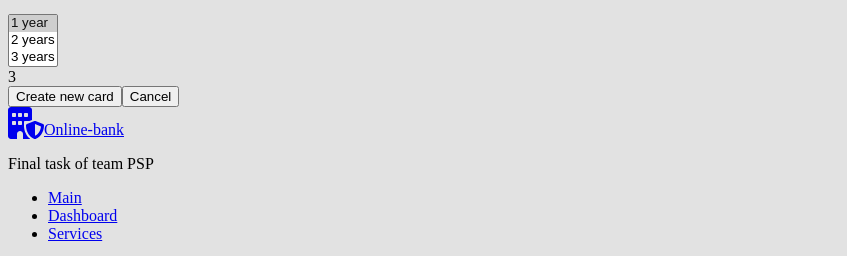
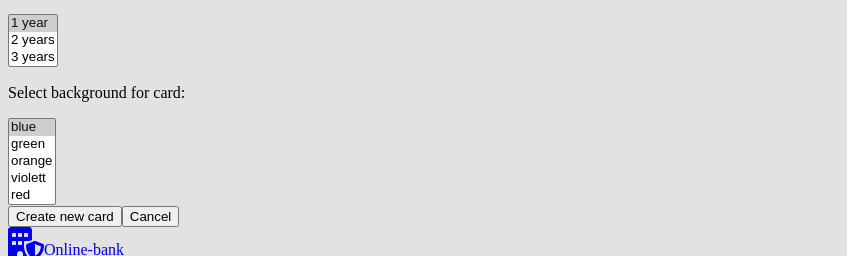
Before and after one commit to pshigotskaya26/online-banking-2023-team, a React (Create React App) app: page /new-card in a window 1280 px wide. Shown: the part 678-934 px from the top of the page, without its empty margins (0-847 px from the left). Built offline with nearby package versions, Linux system fonts and the light colour scheme.

Commit message:
feat: implement selection of background for new card

```diff
--- a/src/components/formNewCard/index.css
+++ b/src/components/formNewCard/index.css
@@ -21,6 +21,7 @@
 }
 
 .select-currency,
-.select-expiration {
+.select-expiration,
+.select-background {
 	@apply w-full border;
 }
--- a/src/components/formNewCard/index.tsx
+++ b/src/components/formNewCard/index.tsx
@@ -2,19 +2,29 @@ import React, {useState} from 'react';
 import './index.css';
 import CardCurrencyEnum from "../../types/enums/CardCurrencyEnum";
 import CardExpiryDateEnum from '../../types/enums/CardExpiryDateEnum';
+import CardBackgroundEnum from '../../types/enums/CardBackgroundEnum';
 import OptionItemCurrency from "../optionItemCurrency";
 import OptionItemExpiration from '../optionItemExpiration';
+import OptionItemBackground from '../optionItemBackground';
 
 const FormNewCard: React.FC = () => {
 	const [currency, setCurrency] = useState<string>(CardCurrencyEnum.USD);
 	const [expiration, setExpiration] = useState<string>(CardExpiryDateEnum.year_1);
+	const [background, setBackground] = useState<string>(CardBackgroundEnum.blue);
 
 	const changeCurrency =(newCurrency: string): void => {
+		console.log(newCurrency);
 		setCurrency(newCurrency);
 	};
 
 	const changeExpiration =(newExpiration: string): void => {
+		console.log(newExpiration);
 		setExpiration(newExpiration);
+	};
+
+	const changeBackground =(newBackground: string): void => {
+		console.log(newBackground);
+		setBackground(newBackground);
 	};
 
 	const handleSelectCurrency = (event: React.ChangeEvent<HTMLSelectElement>) => {
@@ -24,6 +34,10 @@ const FormNewCard: React.FC = () => {
 	const handleSelectExpiration = (event: React.ChangeEvent<HTMLSelectElement>) => {
 			changeExpiration(event.target.value);
 	}
+
+	const handleSelectBackground = (event: React.ChangeEvent<HTMLSelectElement>) => {
+		changeBackground(event.target.value);
+}
 
 	return (
 			<div className="new-card__form">
@@ -48,7 +62,14 @@ const FormNewCard: React.FC = () => {
 										))}
 									</select>
 								</div>
-								<div className='card-data__bg'>3</div>
+								<div className='card-data__bg'>
+									<p className='mb-4 text-sm font-medium text-gray-900 dark:text-white'>Select background for card:</p>
+									<select onChange={handleSelectBackground} className='select-background' size={Object.keys(CardBackgroundEnum).length} value={background}>
+										{(Object.keys(CardBackgroundEnum)).map((optionItem: string) => (
+											<OptionItemBackground key={optionItem} value={optionItem} />
+										))}
+									</select>
+								</div>
 							</div>
 							<div className='new-card__view-card'></div>
 						</div>
--- /dev/null
+++ b/src/components/optionItemBackground/index.tsx
@@ -0,0 +1,14 @@
+import React, { ReactNode } from 'react';
+import './index.css';
+
+interface OptionItemBackgroundProps {
+	value: string;
+}
+
+const OptionItemBackground: React.FC<OptionItemBackgroundProps> = (props) => {
+	return (
+		<option className='select-background__item' value={props.value}>{props.value}</option>
+	);
+};
+
+export default OptionItemBackground;
--- a/src/types/enums/CardBackgroundEnum.ts
+++ b/src/types/enums/CardBackgroundEnum.ts
@@ -1,9 +1,9 @@
 enum CardBackgroundEnum {
-	color_blue = 'card-bg-1',
-	color_green = 'card-bg-2',
-	color_orange = 'card-bg-3',
-	color_violett = 'card-bg-4',
-	color_red = 'card-bg-5'
+	blue = 'blue',
+	green = 'green',
+	orange = 'orange',
+	violett = 'violett',
+	red = 'red'
 }
 
 export default CardBackgroundEnum;
```
Also changed, not shown: src/components/optionItemBackground/index.css (added).
